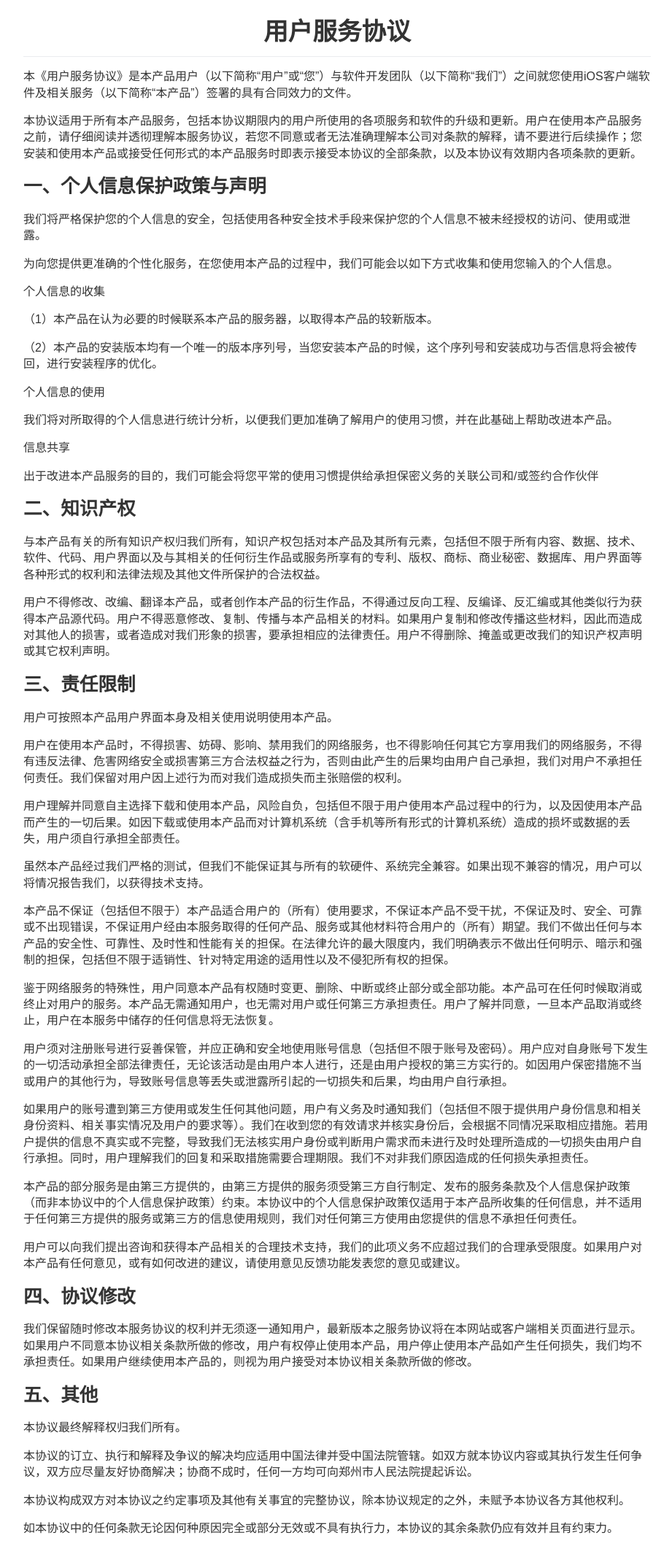
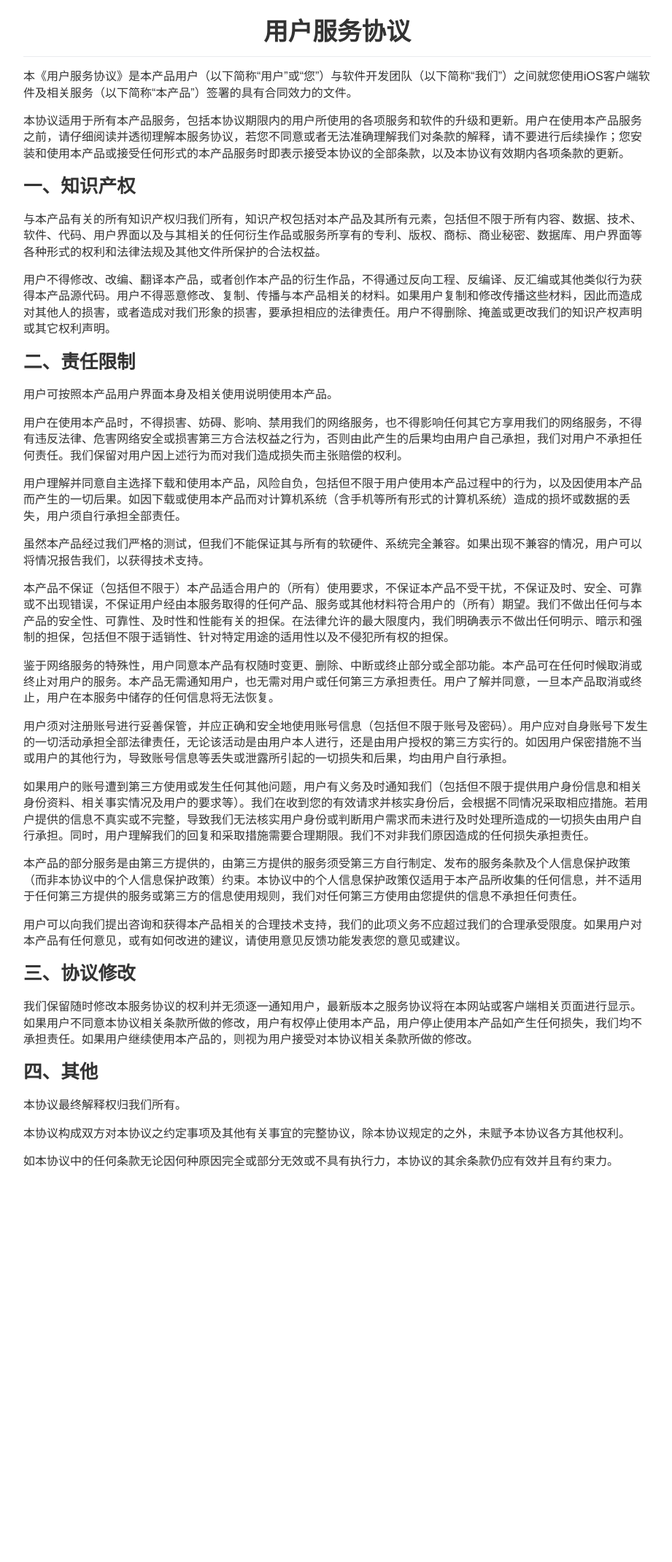
Before and after one commit to nyzhanggy/dulldevil.github.io, a Jekyll site: the page built from _posts/2019-3-20-iosuser.md, in a window 1280 px wide. Shown: the top 2141 px of the page at 73% size, without its empty margins (178-1099 px from the left). Built offline with Jekyll 4.4.1, drawn with Linux system fonts in a browser that asks for light colours.

Commit message:
Update 2019-3-20-iosuser.md

```diff
--- a/_posts/2019-3-20-iosuser.md
+++ b/_posts/2019-3-20-iosuser.md
@@ -7,35 +7,17 @@ layout: protocol
 
 本《用户服务协议》是本产品用户（以下简称“用户”或“您”）与软件开发团队（以下简称“我们”）之间就您使用iOS客户端软件及相关服务（以下简称“本产品”）签署的具有合同效力的文件。
 
-本协议适用于所有本产品服务，包括本协议期限内的用户所使用的各项服务和软件的升级和更新。用户在使用本产品服务之前，请仔细阅读并透彻理解本服务协议，若您不同意或者无法准确理解本公司对条款的解释，请不要进行后续操作；您安装和使用本产品或接受任何形式的本产品服务时即表示接受本协议的全部条款，以及本协议有效期内各项条款的更新。
+本协议适用于所有本产品服务，包括本协议期限内的用户所使用的各项服务和软件的升级和更新。用户在使用本产品服务之前，请仔细阅读并透彻理解本服务协议，若您不同意或者无法准确理解我们对条款的解释，请不要进行后续操作；您安装和使用本产品或接受任何形式的本产品服务时即表示接受本协议的全部条款，以及本协议有效期内各项条款的更新。
 
-#### 一、个人信息保护政策与声明
 
-我们将严格保护您的个人信息的安全，包括使用各种安全技术手段来保护您的个人信息不被未经授权的访问、使用或泄露。
+#### 一、知识产权
 
-为向您提供更准确的个性化服务，在您使用本产品的过程中，我们可能会以如下方式收集和使用您输入的个人信息。
-
-个人信息的收集
-
-（1）本产品在认为必要的时候联系本产品的服务器，以取得本产品的较新版本。
-
-（2）本产品的安装版本均有一个唯一的版本序列号，当您安装本产品的时候，这个序列号和安装成功与否信息将会被传回，进行安装程序的优化。
-
-个人信息的使用
-
-我们将对所取得的个人信息进行统计分析，以便我们更加准确了解用户的使用习惯，并在此基础上帮助改进本产品。
-
-信息共享
-
-出于改进本产品服务的目的，我们可能会将您平常的使用习惯提供给承担保密义务的关联公司和/或签约合作伙伴
-
-#### 二、知识产权
 
 与本产品有关的所有知识产权归我们所有，知识产权包括对本产品及其所有元素，包括但不限于所有内容、数据、技术、软件、代码、用户界面以及与其相关的任何衍生作品或服务所享有的专利、版权、商标、商业秘密、数据库、用户界面等各种形式的权利和法律法规及其他文件所保护的合法权益。
 
 用户不得修改、改编、翻译本产品，或者创作本产品的衍生作品，不得通过反向工程、反编译、反汇编或其他类似行为获得本产品源代码。用户不得恶意修改、复制、传播与本产品相关的材料。如果用户复制和修改传播这些材料，因此而造成对其他人的损害，或者造成对我们形象的损害，要承担相应的法律责任。用户不得删除、掩盖或更改我们的知识产权声明或其它权利声明。
 
-#### 三、责任限制
+#### 二、责任限制
 
 用户可按照本产品用户界面本身及相关使用说明使用本产品。
 
@@ -57,15 +39,13 @@ layout: protocol
 
 用户可以向我们提出咨询和获得本产品相关的合理技术支持，我们的此项义务不应超过我们的合理承受限度。如果用户对本产品有任何意见，或有如何改进的建议，请使用意见反馈功能发表您的意见或建议。
 
-#### 四、协议修改
+#### 三、协议修改
 
 我们保留随时修改本服务协议的权利并无须逐一通知用户，最新版本之服务协议将在本网站或客户端相关页面进行显示。如果用户不同意本协议相关条款所做的修改，用户有权停止使用本产品，用户停止使用本产品如产生任何损失，我们均不承担责任。如果用户继续使用本产品的，则视为用户接受对本协议相关条款所做的修改。
 
-#### 五、其他
+#### 四、其他
 
 本协议最终解释权归我们所有。
-
-本协议的订立、执行和解释及争议的解决均应适用中国法律并受中国法院管辖。如双方就本协议内容或其执行发生任何争议，双方应尽量友好协商解决；协商不成时，任何一方均可向郑州市人民法院提起诉讼。
 
 本协议构成双方对本协议之约定事项及其他有关事宜的完整协议，除本协议规定的之外，未赋予本协议各方其他权利。
 
```
